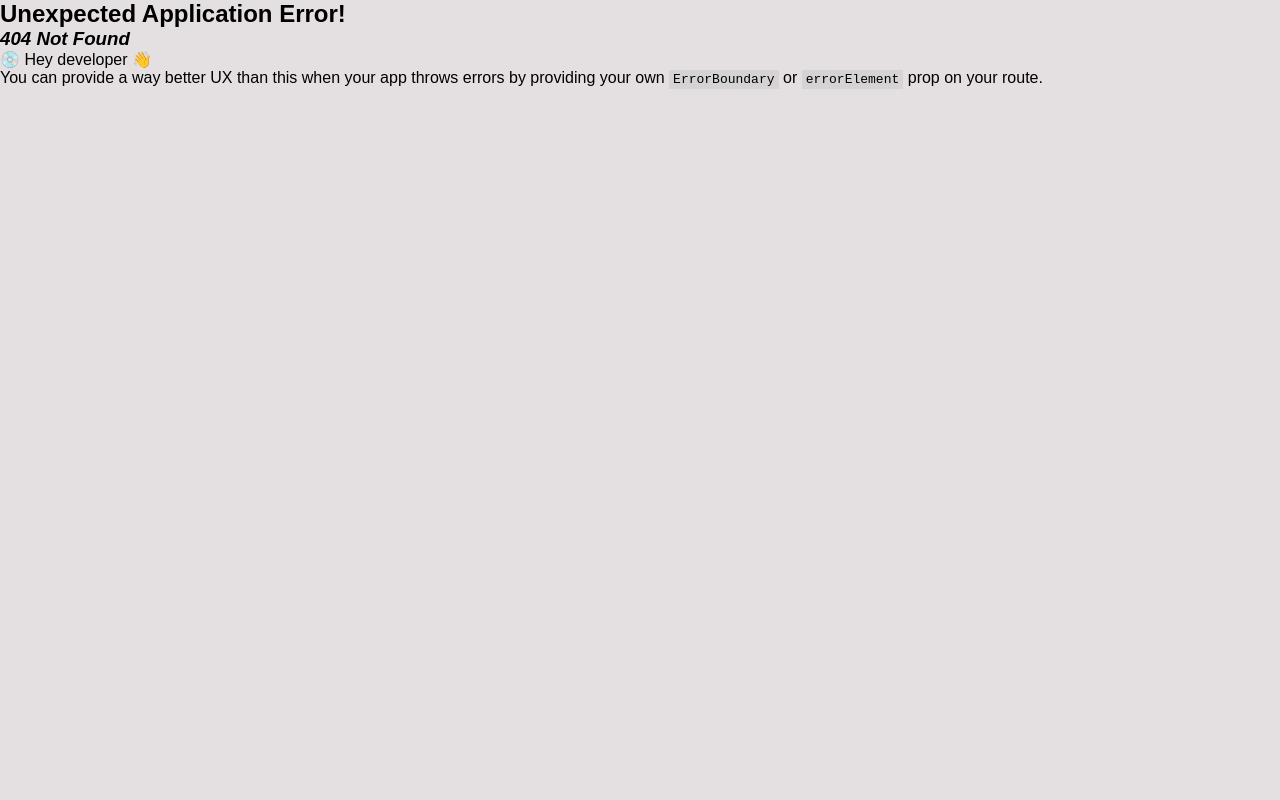
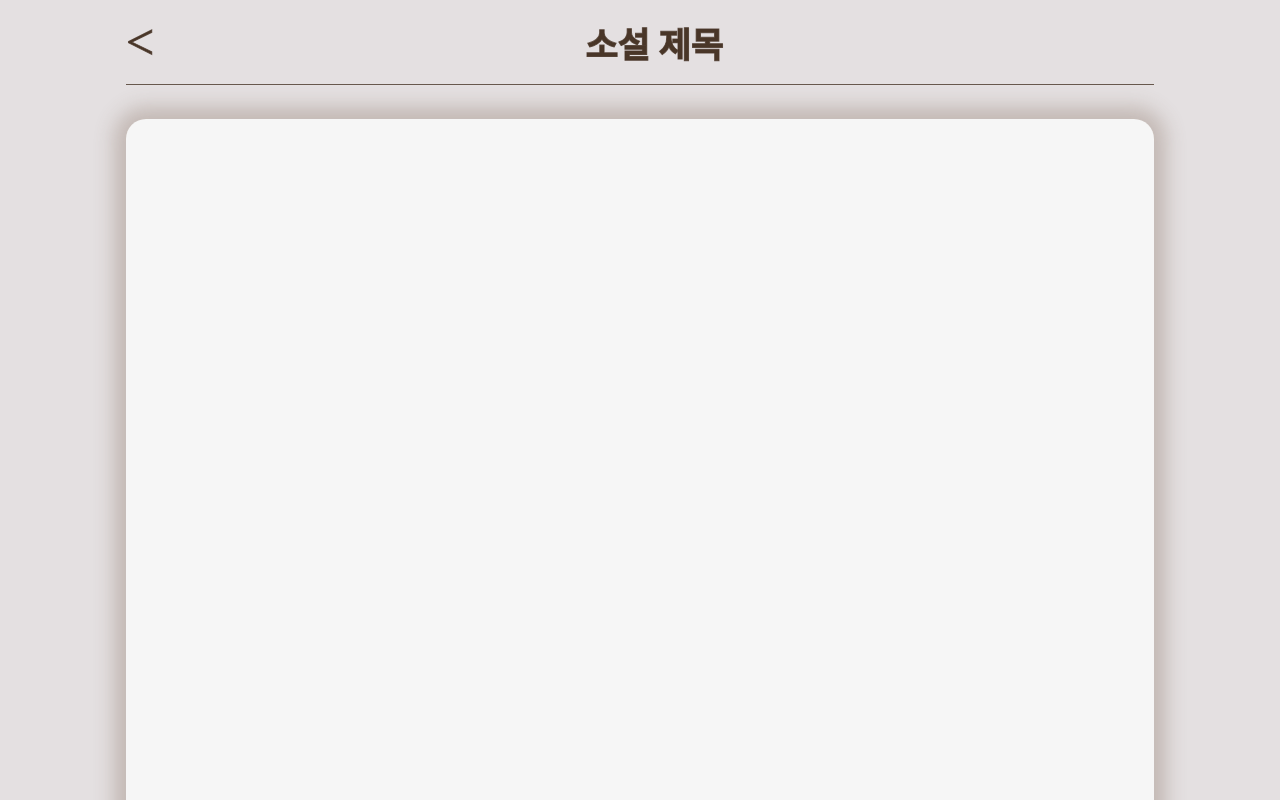
Before and after one commit to ChatStorys/ChatStory_Front, a React (Vite) app: page /archive in a window 1280 px wide. Before the commit this address had no page. Shown: the top 800 px of the page. Built offline with nearby package versions, Linux system fonts and the light colour scheme.

Commit message:
[feature] chatting_page

```diff
--- a/src/component/chatcontent/Chatcontent.tsx
+++ b/src/component/chatcontent/Chatcontent.tsx
@@ -69,9 +69,9 @@ const Chatcontent: React.FC<ChatcontentProps> = ({ chatcontent }) => {
   return (
     <Container>
       {chatcontent.map((chats, index) => (
-        <Chatcontainer>
+        <Chatcontainer key={index}>
           <LeftChat>
-            <LLM key={index}>{chats.LLM_Model}</LLM>
+            <LLM>{chats.LLM_Model}</LLM>
           </LeftChat>
           <RightChat>
             <User>{chats.User}</User>
--- /dev/null
+++ b/src/component/cutmodal/Cutmodal.tsx
@@ -0,0 +1,62 @@
+import React from 'react';
+import styled from 'styled-components';
+
+const Container = styled.div`
+  background-color: #3939391a;
+  position: fixed;
+  top: 0;
+  left: 0;
+  width: 100vw;
+  height: 100vh;
+`;
+const Modal = styled.div`
+  width: 341px;
+  height: 225px;
+  flex-shrink: 0;
+  position: absolute;
+  top: 50%;
+  left: 50%;
+  transform: translate(-50%, -50%);
+  background-color: white;
+  box-shadow: 0px 4px 20px rgba(0, 0, 0, 0.3);
+  border-radius: 20px;
+  background: #f6f6f6;
+  box-shadow: 0px 4px 15px 9px rgba(118, 94, 76, 0.2);
+  display: flex;
+  flex-direction: column;
+  align-items: center;
+  justify-content: center;
+  gap: 13px;
+`;
+const CutButton = styled.div`
+  display: inline-flex;
+  padding: 15px 20px;
+  justify-content: center;
+  align-items: center;
+  gap: 10px;
+  border-radius: 10px;
+  border: 1px solid #493628;
+  width: 288px;
+  height: 66px;
+  color: #493628;
+  font-family: Pretendard;
+  font-size: 29px;
+  font-style: normal;
+  font-weight: 700;
+  line-height: normal;
+`;
+type cutModal = {
+  handleCutModal: () => void;
+};
+const Cutmodal: React.FC<cutModal> = ({ handleCutModal }) => {
+  return (
+    <Container>
+      <Modal onClick={handleCutModal}>
+        <CutButton>다음 챕터로 넘어가기</CutButton>
+        <CutButton>소설 끝내기 </CutButton>
+      </Modal>
+    </Container>
+  );
+};
+
+export default Cutmodal;
--- a/src/component/footer/Footer.tsx
+++ b/src/component/footer/Footer.tsx
@@ -44,7 +44,10 @@ const SentChat = styled.img`
   height: 65px;
   flex-shrink: 0;
 `;
-const Footer: React.FC = () => {
+type Footer = {
+  handleCutModal: () => void;
+};
+const Footer: React.FC<Footer> = ({ handleCutModal }) => {
   const [message, setMessage] = useState('');
   const textareaRef = useRef<HTMLTextAreaElement>(null);
   const handleChange = (e: React.ChangeEvent<HTMLTextAreaElement>) => {
@@ -69,7 +72,7 @@ const Footer: React.FC = () => {
         <Sendmessage ref={textareaRef} placeholder="메세지 보내기..." value={message} onChange={handleChange} onKeyDown={handleKeyDown} />{' '}
         <ButtonBox>
           <EndChapter src={Endchapter} />
-          <SentChat src={SendChat} />
+          <SentChat src={SendChat} onClick={handleCutModal} />
         </ButtonBox>
       </Subcontainer>
     </Container>
--- a/src/page/archive/Archive.tsx
+++ b/src/page/archive/Archive.tsx
@@ -0,0 +1,38 @@
+import React from 'react';
+import styled from 'styled-components';
+import Header from '../../component/header/Header';
+
+const Container = styled.div`
+  background: #e4e0e1;
+  padding: 0 126px;
+  height: 1024px;
+  z-index: 1;
+`;
+const Novelcontent = styled.div`
+  margin-top: 34px;
+  width: 100%;
+  height: 840px;
+  flex-shrink: 0;
+  border-radius: 20px;
+  background: #f6f6f6;
+  box-shadow: 0px 0px 20px 12px rgba(118, 94, 76, 0.3);
+  padding: 60px;
+`;
+const Archive: React.FC = () => {
+  const content = [
+    {
+      content:
+        '어둠이 짙게 깔린 골목 끝, 작은 철문 하나가 덜컹거리고 있었다. 표식도 없이 녹슬어 있는 문 앞에 소년이 섰다.목 끝, 작은 철문 하나가 덜컹거리고 있었다. 표식도 없이 녹슬어 있는 문 앞에 소년이 섰다목 끝, 작은 철문 하나가 덜컹거리고 있었다. 표식도 없이 녹슬어 있는 문 앞에 소년이 섰다목 끝, 작은 철문 하나가 덜컹거리고 있었다. 표식도 없이 녹슬어 있는 문 앞에 소년이 섰다목 끝, 작은 철문 하나가 덜컹거리고 있었다. 표식도 없이 녹슬어 있는 문 앞에 소년이 섰다목 끝, 작은 철문 하나가 덜컹거리고 있었다. 표식도 없이 녹슬어 있는 문 앞에 소년이 섰다목 끝, 작은 철문 하나가 덜컹거리고 있었다. 표식도 없이 녹슬어 있는 문 앞에 소년이 섰다목 끝, 작은 철문 하나가 덜컹거리고 있었다. 표식도 없이 녹슬어 있는 문 앞에 소년이 섰다목 끝, 작은 철문 하나가 덜컹거리고 있었다. 표식도 없이 녹슬어 있는 문 앞에 소년이 섰다목 끝, 작은 철문 하나가 덜컹거리고 있었다. 표식도 없이 녹슬어 있는 문 앞에 소년이 섰다',
+    },
+  ];
+  return (
+    <>
+      <Container>
+        <Header title="소설 제목" />
+        <Novelcontent></Novelcontent>
+      </Container>
+    </>
+  );
+};
+
+export default Archive;
--- a/src/page/chatting/Chatting.tsx
+++ b/src/page/chatting/Chatting.tsx
@@ -1,14 +1,20 @@
-import React from 'react';
+import React, { useState } from 'react';
 import styled from 'styled-components';
 import Header from '../../component/header/Header';
 import Chatcontent from '../../component/chatcontent/Chatcontent';
 import Footer from '../../component/footer/Footer';
+import Cutmodal from '../../component/cutmodal/Cutmodal';
 const Container = styled.div`
   background: #e4e0e1;
   padding: 0 126px;
   height: 1024px;
+  z-index: 1;
 `;
 const Chatting: React.FC = () => {
+  const [cutModal, setCutModal] = useState(false);
+  const handleCutModal = () => {
+    setCutModal((prev) => !prev);
+  };
   const content = [
     {
       LLM_Model: '어둠이 짙게 깔린 골목 끝, 작은 철문 하나가 덜컹거리고 있었다. 표식도 없이 녹슬어 있는 문 앞에 소년이 섰다.',
@@ -43,7 +49,8 @@ const Chatting: React.FC = () => {
         <Header title="소설 제목" />
         <Chatcontent chatcontent={content} />
       </Container>
-      <Footer />
+      <Footer handleCutModal={handleCutModal} />
+      {cutModal && <Cutmodal handleCutModal={handleCutModal} />}
     </>
   );
 };
--- a/src/router/Router.tsx
+++ b/src/router/Router.tsx
@@ -1,6 +1,7 @@
 import { createBrowserRouter, RouterProvider } from 'react-router-dom';
 import Main from '../page/main/Main';
 import Chatting from '../page/chatting/Chatting';
+import Archive from '../page/archive/Archive';
 const Routers = () => {
   const router = createBrowserRouter([
     {
@@ -11,6 +12,10 @@ const Routers = () => {
       path: '/chatting',
       element: <Chatting />,
     },
+    {
+      path: '/archive',
+      element: <Archive />,
+    },
   ]);
 
   return <RouterProvider router={router} />;
```
